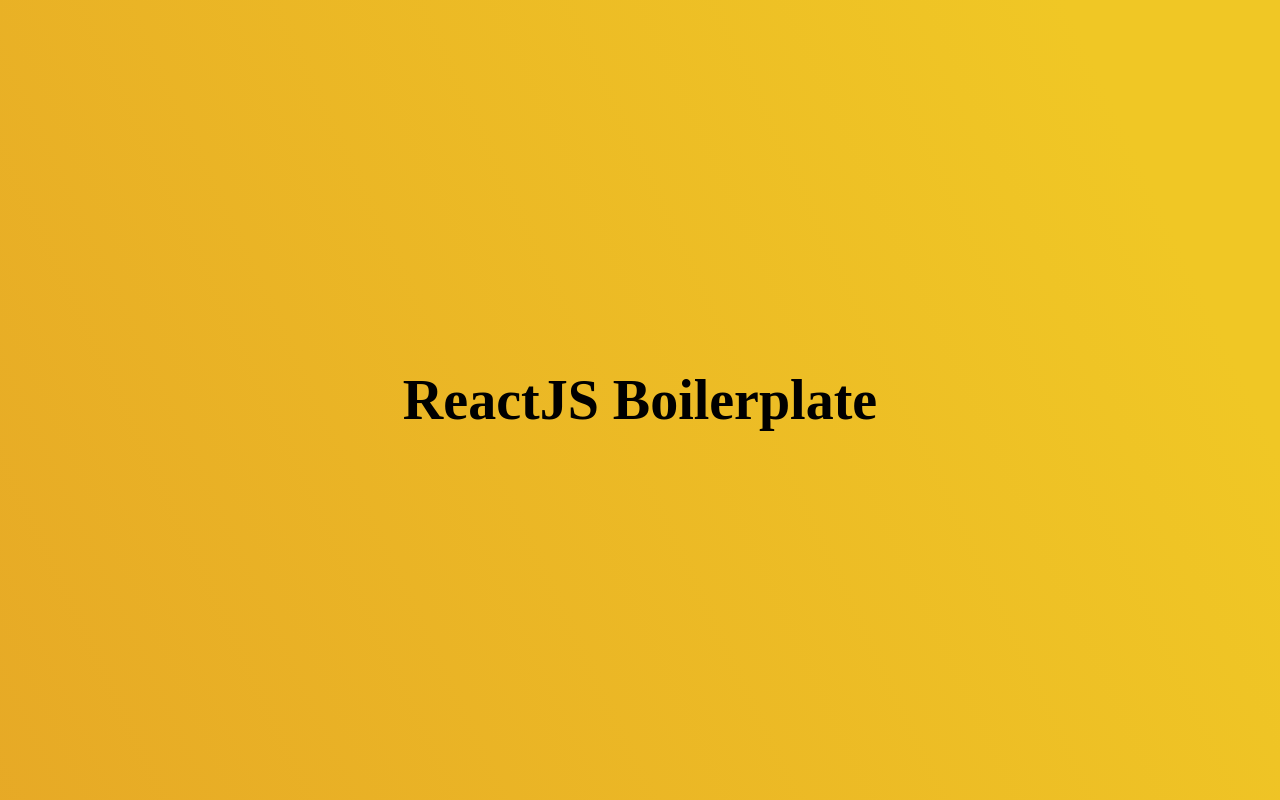
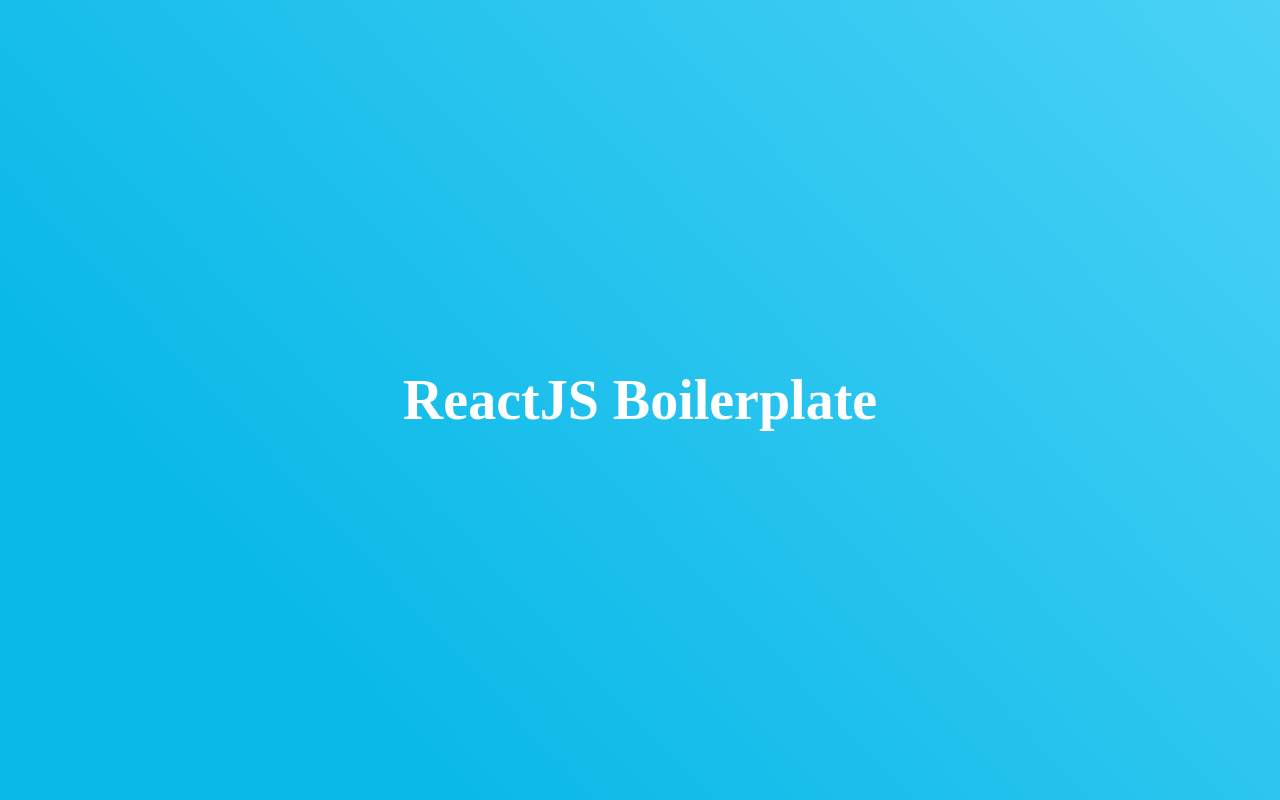
Before and after one commit to dgbragas/boilerplate__reactjs, a React (Create React App) app: page / in a window 1280 px wide. Built offline with nearby package versions, Linux system fonts and the light colour scheme; a web font is replaced by a local one.

Commit message:
chore: changing the main application color

```diff
--- a/public/index.html
+++ b/public/index.html
@@ -4,7 +4,7 @@
 <head>
   <meta charset="utf-8" />
   <meta name="viewport" content="width=device-width, initial-scale=1" />
-  <meta name="theme-color" content="#F0C725" />
+  <meta name="theme-color" content="#61DAFB" />
   <meta name="description" content="ReactJS boilerplate to startup projects using TypeScript" />
   <link rel="icon" href="%PUBLIC_URL%/favicon.png" />
   <link rel="preconnect" href="https://fonts.gstatic.com">
--- a/src/pages/Home/styles.ts
+++ b/src/pages/Home/styles.ts
@@ -7,6 +7,7 @@
   justify-content: center;
 
   h1 {
+    color: ${({ theme: { colors } }) => colors.texts};
     font-size: 56px;
   }
 `;
--- a/src/styles/global.ts
+++ b/src/styles/global.ts
@@ -11,8 +11,8 @@
     -webkit-font-smoothing: antialiased;
 
     ::selection {
-      background: ${({ theme: { colors } }) => colors.texts};
-      color: #fff;
+      background: #000;
+      color: ${({ theme: { colors } }) => colors.texts};
     }
 
     &:not(${headings}) {
@@ -25,7 +25,7 @@
   }
 
   html, body, #root {
-    background: linear-gradient(64.65deg, #E4A126 -24.78%, #F0C725 87.07%);
+    background: linear-gradient(46.79deg, #08B8E7 19.7%, #61DAFB 127.6%);
     height: 100%;
   }
 
--- a/src/styles/themes/initial.ts
+++ b/src/styles/themes/initial.ts
@@ -1,6 +1,6 @@
 export default {
   colors: {
-    primary: '#F0C725',
-    texts: '#000',
+    primary: '#61DAFB',
+    texts: '#fff',
   },
 };
```
